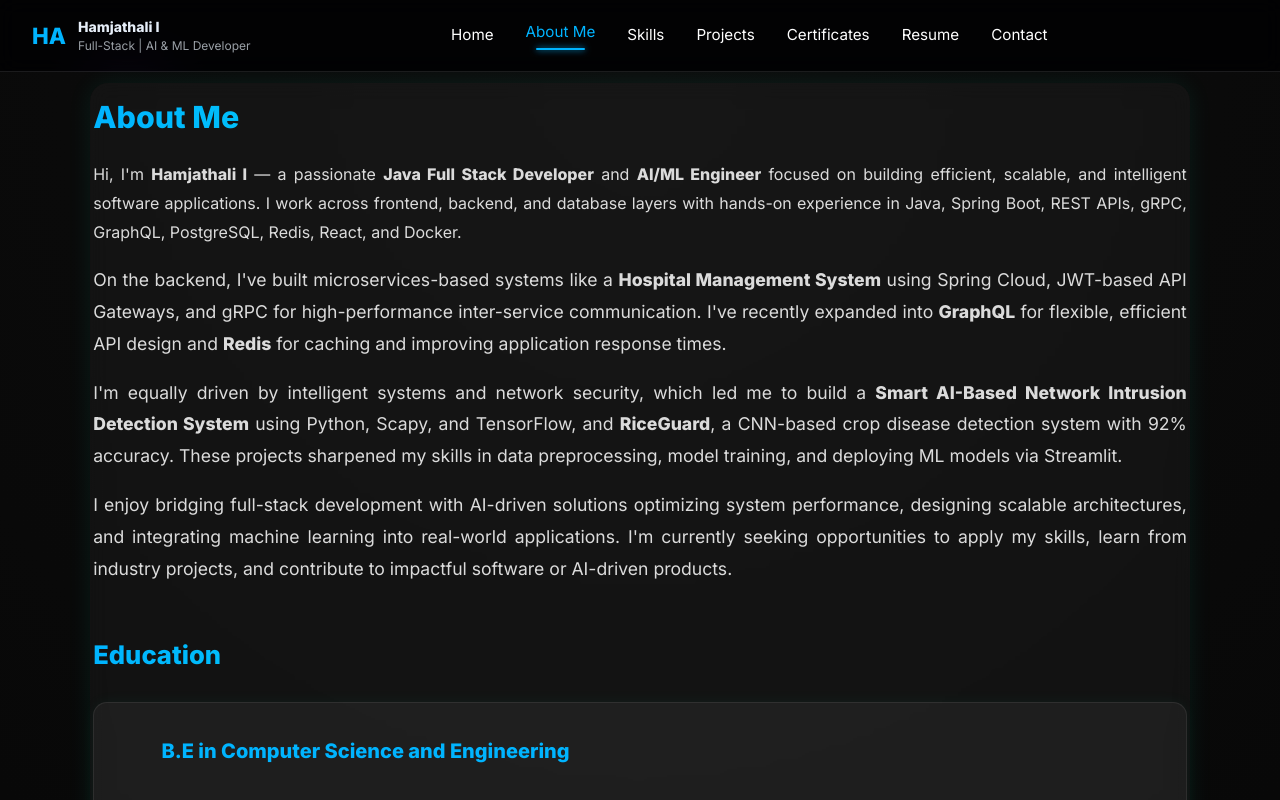
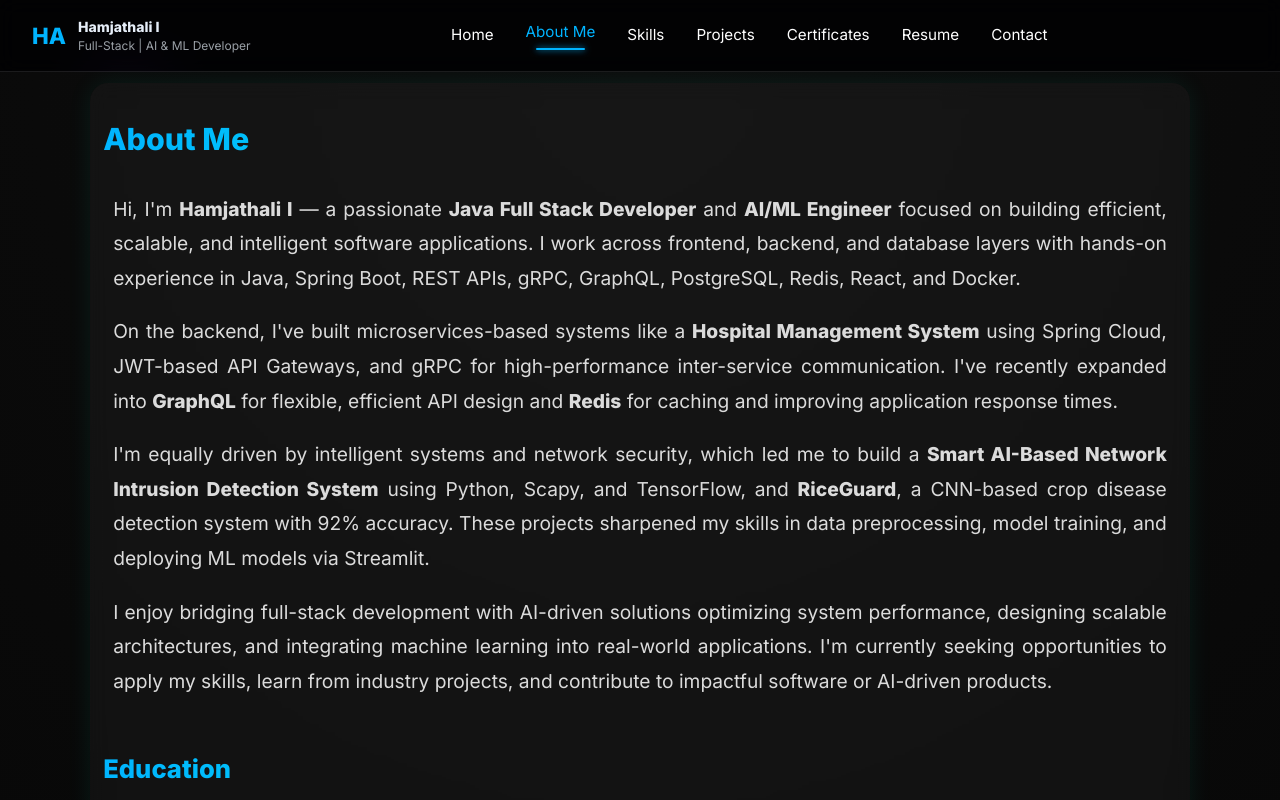
Before and after one commit to Hamjathali/Hamjath_Portfolio, a React (Vite) app: page /about in a window 1280 px wide. Shown: the top 800 px of the page. Built offline with nearby package versions, Linux system fonts and the light colour scheme; the HTML template or start-up script is replaced by a standard one.

Commit message:
Resolve merge conflicts

```diff
--- a/src/pages/About.jsx
+++ b/src/pages/About.jsx
@@ -39,54 +39,27 @@ const AboutMe = () => {
         <h2
           style={{
             fontSize: "1.9rem",
-            marginBottom: "0.2rem",
-            marginTop: "0.2rem",
+            // marginBottom: "rem",
+            // marginTop: "0.8rem",
             background: "linear-gradient(90deg, var(--accent), var(--accent-2))",
             WebkitBackgroundClip: "text",
             color: "transparent",
+            padding: "0 10px"
           }}
         >
           About Me
         </h2>
 
-        {/* --- Description --- */}
-        {/* <p
-          style={{
-            fontSize: "1rem",
-            color: "rgba(255,255,255,0.85)",
-            textAlign: "justify",
-          }}
-        >
-          Hi, I’m <strong>Hamjathali I</strong> — a passionate{" "}
-          <strong>Java Full Stack Developer</strong> and{" "}
-          <strong>AI/ML enthusiast</strong> focused on building efficient, scalable,
-          and reliable software applications. I work across frontend, backend, and
-          database layers with hands-on experience in Java, Spring Boot, REST APIs,
-          PostgreSQL, React, and Python.
-        </p>
 
-        <p style={{ fontSize: "1.1rem", color: "rgba(255,255,255,0.85)", textAlign: "justify", }}>
-            I’m deeply interested in intelligent systems and network security, which led
-            me to develop a{" "}
-            <strong>Smart AI-Based Network Intrusion Detection System</strong> using
-            Python, Scapy, and TensorFlow. This project strengthened my skills in data
-            preprocessing, real-time packet analysis, and deep learning–based intrusion
-            detection.
-        </p>
-
-        <p style={{fontSize: "1.1rem", color: "rgba(255,255,255,0.85)",textAlign: "justify"}}>
-            I enjoy solving technical challenges, optimizing system performance, and
-            integrating AI into real-world applications. I’m currently seeking
-            opportunities to apply my skills, learn from industry projects, and
-            contribute to impactful software or AI-driven solutions.
-        </p> */}
               <p
         style={{
-          fontSize: "1rem",
+          fontSize: "1.2rem",
           color: "rgba(255,255,255,0.85)",
           textAlign: "justify",
+          padding: "0 20px"
+
         }}
-      >
+        >
         Hi, I'm <strong>Hamjathali I</strong> — a passionate{" "}
         <strong>Java Full Stack Developer</strong> and{" "}
         <strong>AI/ML Engineer</strong> focused on building efficient, scalable,
@@ -95,7 +68,7 @@ const AboutMe = () => {
         REST APIs, gRPC, GraphQL, PostgreSQL, Redis, React, and Docker.
       </p>
 
-      <p style={{ fontSize: "1.1rem", color: "rgba(255,255,255,0.85)", textAlign: "justify" }}>
+      <p style={{ fontSize: "1.2rem", color: "rgba(255,255,255,0.85)", textAlign: "justify", padding: "0 20px" }}>
         On the backend, I've built microservices-based systems like a{" "}
         <strong>Hospital Management System</strong> using Spring Cloud, JWT-based
         API Gateways, and gRPC for high-performance inter-service communication.
@@ -104,7 +77,7 @@ const AboutMe = () => {
         response times.
       </p>
 
-      <p style={{ fontSize: "1.1rem", color: "rgba(255,255,255,0.85)", textAlign: "justify" }}>
+      <p style={{ fontSize: "1.2rem", color: "rgba(255,255,255,0.85)", textAlign: "justify", padding: "0 20px" }}>
         I'm equally driven by intelligent systems and network security, which led
         me to build a <strong>Smart AI-Based Network Intrusion Detection System</strong>{" "}
         using Python, Scapy, and TensorFlow, and{" "}
@@ -113,7 +86,7 @@ const AboutMe = () => {
         model training, and deploying ML models via Streamlit.
       </p>
 
-      <p style={{ fontSize: "1.1rem", color: "rgba(255,255,255,0.85)", textAlign: "justify" }}>
+      <p style={{ fontSize: "1.2rem", color: "rgba(255,255,255,0.85)", textAlign: "justify", padding: "0 20px" }}>
         I enjoy bridging full-stack development with AI-driven solutions
         optimizing system performance, designing scalable architectures, and
         integrating machine learning into real-world applications. I'm currently
@@ -136,6 +109,7 @@ const AboutMe = () => {
                 "linear-gradient(90deg, var(--accent), var(--accent-2))",
               WebkitBackgroundClip: "text",
               color: "transparent",
+              padding: "0 10px"
             }}
           >
             Education
@@ -290,6 +264,7 @@ const AboutMe = () => {
                 "linear-gradient(90deg, var(--accent), var(--accent-2))",
               WebkitBackgroundClip: "text",
               color: "transparent",
+              padding: "0 10px"
             }}
           >
             Internship
```
